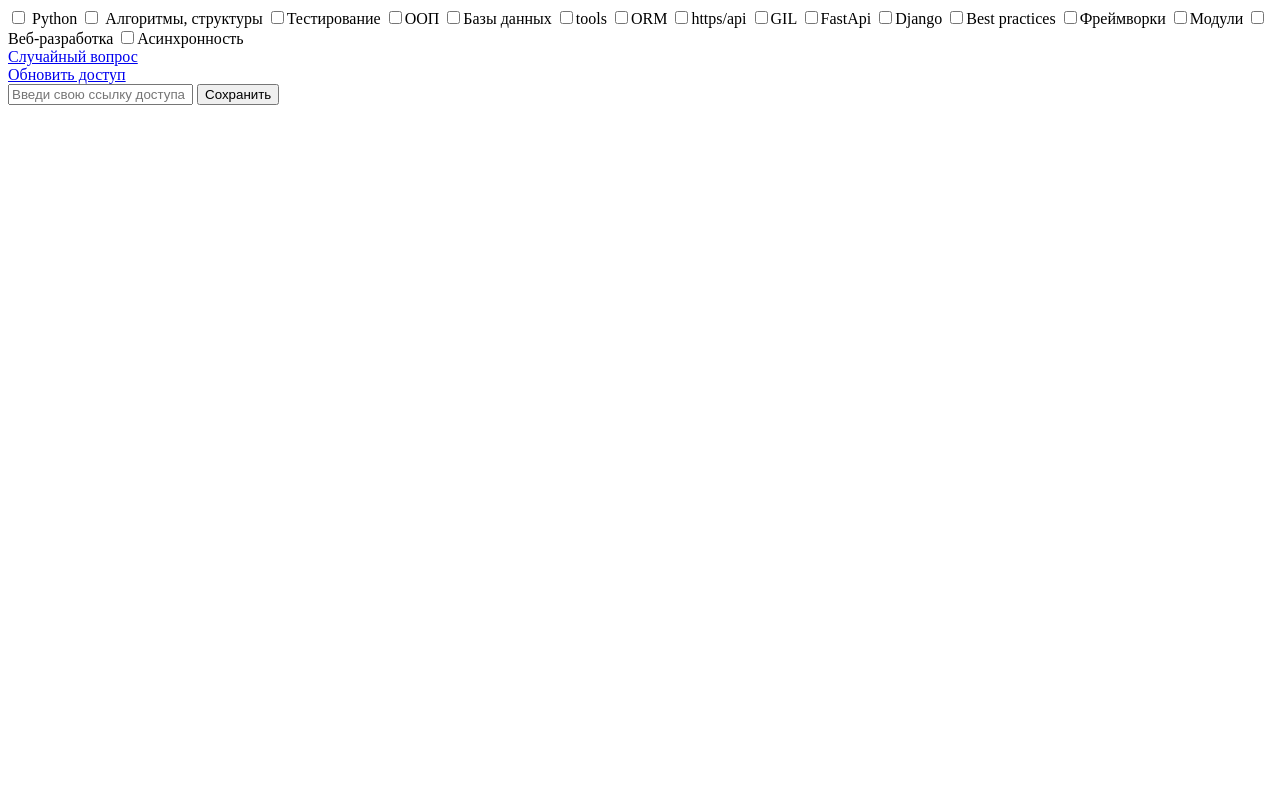
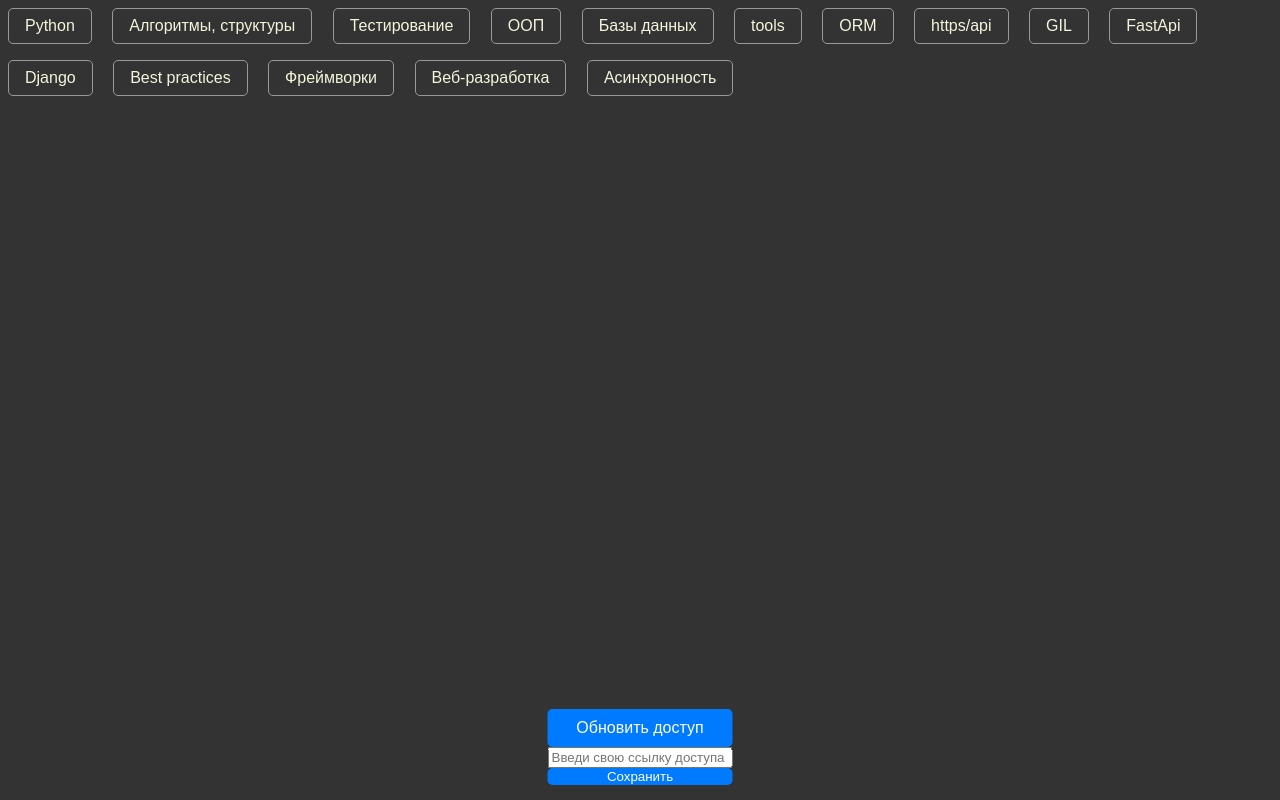
Before and after one commit to DANIRU44/random-question-for-offer, a plain HTML site: page index.html in a window 1280 px wide. Drawn offline with Linux system fonts and the light colour scheme.

Commit message:
add/все стили

```diff
--- /dev/null
+++ b/css/style.css
@@ -0,0 +1,87 @@
+body {
+    background:#333333;
+    color:beige;
+    font-family: Arial, sans-serif;
+    margin: 0;
+    padding: 0;
+    justify-content: center;
+  }
+
+  .checkbox-group input[type="checkbox"] {
+    display: none;
+  }
+
+  .checkbox-group label {
+    display: inline-block;
+    padding: 0.5em 1em;
+    margin: 0.5em;
+    cursor: pointer;
+    border: 1px solid #999999;
+    border-radius: 5px;
+  }
+
+  .checkbox-group input[type="checkbox"]:checked + label {
+    background-color: #007bff;
+    color: #ffffff;
+    border-color: #007bff;
+  }
+
+#random-link-container{
+    margin-top: 15vh;
+    display: flex;
+    justify-content: center;
+    border-radius: 5px;
+}
+
+#random-link-container a{
+    background-color: #007bff;
+    color: #ffffff;
+    text-decoration: none;
+    border-radius: 10px;
+    padding: 40px;
+    font-size: large;
+    font-weight: bolder;
+}
+
+#random-link-container a:hover{
+    background-color: #0065d1;
+}
+
+#footer {
+    display: flex;
+    position: absolute;
+    flex-direction: column;
+    bottom: 0;
+    left: 50%;
+    transform: translateX(-50%);
+    margin-top: 15px;
+    margin-bottom: 15px;
+}
+
+span {
+    position:static;
+}
+
+#your_link{
+    display: flex;
+    justify-content: center;
+    background-color: #007bff;
+    color: #ffffff;
+    text-decoration: none;
+    border-radius: 5px;
+    padding: 10px;
+}
+#your_link:hover {
+    background-color: #0065d1;
+}
+
+button {
+    background-color: #007bff;
+    color: #ffffff;
+    border-radius: 5px;
+    border: none;
+}
+
+button:hover{
+    background-color: #0065d1;
+}
--- a/index.html
+++ b/index.html
@@ -5,12 +5,14 @@
 <link rel="icon" type="image/png" sizes="32x32" href="favicon/favicon-32x32.png">
 <link rel="icon" type="image/png" sizes="16x16" href="favicon/favicon-16x16.png">
 <link rel="manifest" href="favicon/site.webmanifest">
+<link rel="stylesheet" type="text/css" href="css/style.css">
 <meta charset="UTF-8">
 <title>Случайная ссылка</title>
 </head>
-<body>
 
 
+<body>
+<!-- <div id="checkboxs">
     <label><input type="checkbox" id="python"> Python</label>
     <label><input type="checkbox" id="algorithms_structures"> Алгоритмы, структуры</label>
     <label><input type="checkbox" id="testing">Тестирование</label>
@@ -27,12 +29,35 @@
     <label><input type="checkbox" id="moduls">Модули</label>
     <label><input type="checkbox" id="web">Веб-разработка</label>
     <label><input type="checkbox" id="asyn">Асинхронность</label>
+</div> -->
+
+<div class="checkbox-group">
+    <input type="checkbox" id="python"> <label for="python">Python</label>
+    <input type="checkbox" id="algorithms_structures"> <label for="algorithms_structures">Алгоритмы, структуры</label>
+    <input type="checkbox" id="testing"> <label for="testing">Тестирование</label>
+    <input type="checkbox" id="oop"> <label for="oop">ООП</label>
+    <input type="checkbox" id="db"> <label for="db">Базы данных</label>
+    <input type="checkbox" id="tools"> <label for="tools">tools</label>
+    <input type="checkbox" id="orm"> <label for="orm">ORM</label>
+    <input type="checkbox" id="https_api"> <label for="https_api">https/api</label>
+    <input type="checkbox" id="gil"> <label for="gil">GIL</label>
+    <input type="checkbox" id="fastapi"> <label for="fastapi">FastApi</label>
+    <input type="checkbox" id="django"> <label for="django">Django</label>
+    <input type="checkbox" id="best_practices"> <label for="best_practices">Best practices</label>
+    <input type="checkbox" id="frameworks"> <label for="frameworks">Фреймворки</label>
+    <input type="checkbox" id="web"> <label for="web">Веб-разработка</label>
+    <input type="checkbox" id="asyn"> <label for="asyn">Асинхронность</label>
+
+</div>
+
 
 
 <div id="random-link-container">
 
 </div>
 
+
+<div id="footer">
     <a id="your_link" href="#">
         <div id="update_access">Обновить доступ</div>
     </a>
@@ -40,6 +65,8 @@
     <input type="text" id="auth_link" placeholder="Введи свою ссылку доступа">
     <button onclick="saveLink()">Сохранить</button>
 
+</div>
+
 <script src="js/script.js"></script>
 
 </body>
--- a/js/script.js
+++ b/js/script.js
@@ -924,7 +924,7 @@ const web = [
     "https://easyoffer.ru/question/324",
     "https://easyoffer.ru/question/325",
     "https://easyoffer.ru/question/326",
-    "https://easyoffer.ru/question/327",
+    "https://easyoffer.ru/question/327"
 ]
 
 const asyn = [
@@ -961,7 +961,7 @@ const asyn = [
     "https://easyoffer.ru/question/256"
 ]
 
-var links = {
+const links = {
     'python': python,
     'algorithms_structures': algorithms_structures,
     'testing': testing,
@@ -981,22 +981,26 @@ var links = {
 };
 
 function generateRandomLink() {
+    var selectedCategories = Array.from(document.querySelectorAll('.checkbox-group input[type="checkbox"]:checked'))
+        .map(function (checkbox) {
+            return links[checkbox.id];
+        });
 
-    var selectedLinks = Object.keys(links).reduce(function (acc, id) {
-        if (document.getElementById(id).checked) {
-            return acc.concat(links[id]);
-        }
-        return acc;
-    }, []);
+    // Выбираем одну случайную категорию
+    var randomCategoryIndex = Math.floor(Math.random() * selectedCategories.length);
+    var randomCategory = selectedCategories[randomCategoryIndex];
 
-    var randomIndex = Math.floor(Math.random() * selectedLinks.length);
-    var randomLink = selectedLinks[randomIndex];
+    // Теперь выбираем одну случайную ссылку из выбранной категории
+    var randomLinkIndex = Math.floor(Math.random() * randomCategory.length);
+    var randomLink = randomCategory[randomLinkIndex];
 
+    // Создаем элемент ссылки
     var linkElement = document.createElement('a');
     linkElement.href = randomLink;
     linkElement.textContent = "Случайный вопрос";
     linkElement.target = "_blank";
 
+    // Очищаем контейнер и добавляем новую ссылку
     var container = document.getElementById('random-link-container');
     container.innerHTML = '';
     container.appendChild(linkElement);
```
Lines whose indentation alone changed are shown as unchanged.
